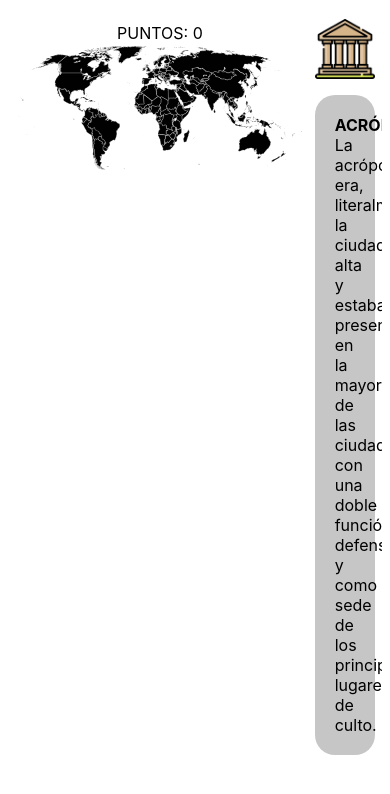
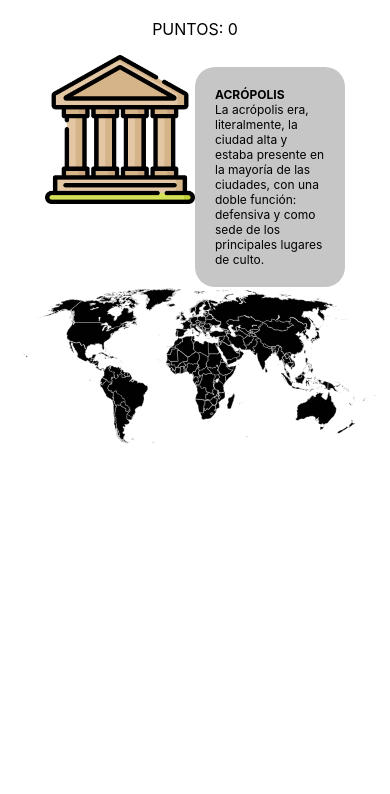
Before and after one commit to sararedondoparra/WHERE-IS-, a plain HTML site: page juego.html in a window 390 px wide. Shown: the part 78-872 px from the top of the page. Drawn offline with Linux system fonts and the light colour scheme.

Commit message:
second commit

```diff
--- a/assets/sass/estilos.sass
+++ b/assets/sass/estilos.sass
@@ -62,3 +62,24 @@ body
     padding: 10px 20px
 .titulogrande
     font-size: 50pt
+
+@media screen and (max-width: 800px)
+    .flex
+        flex-direction: column-reverse
+        #mapa
+            z-index: 100
+        .partederecha
+            margin: 0 auto
+            width: 100%
+            height: 200px
+            div
+                flex-direction: row
+                img
+                    width: 50%
+                    height: 50%
+                .texto
+                    font-size: 9pt
+    .puntuacion
+        position: static
+        text-align: center
+        margin-bottom: 1rem
```
Also changed, not shown: assets/sass/estilos.css, 1 other file.
